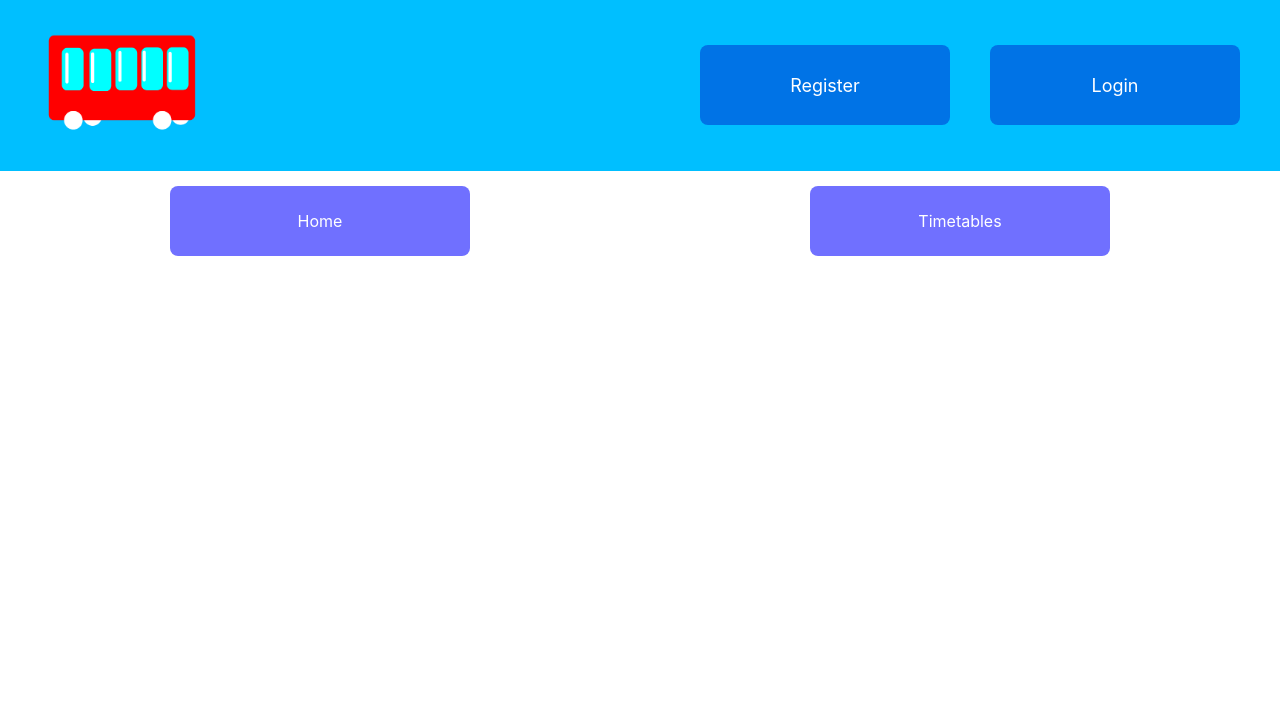
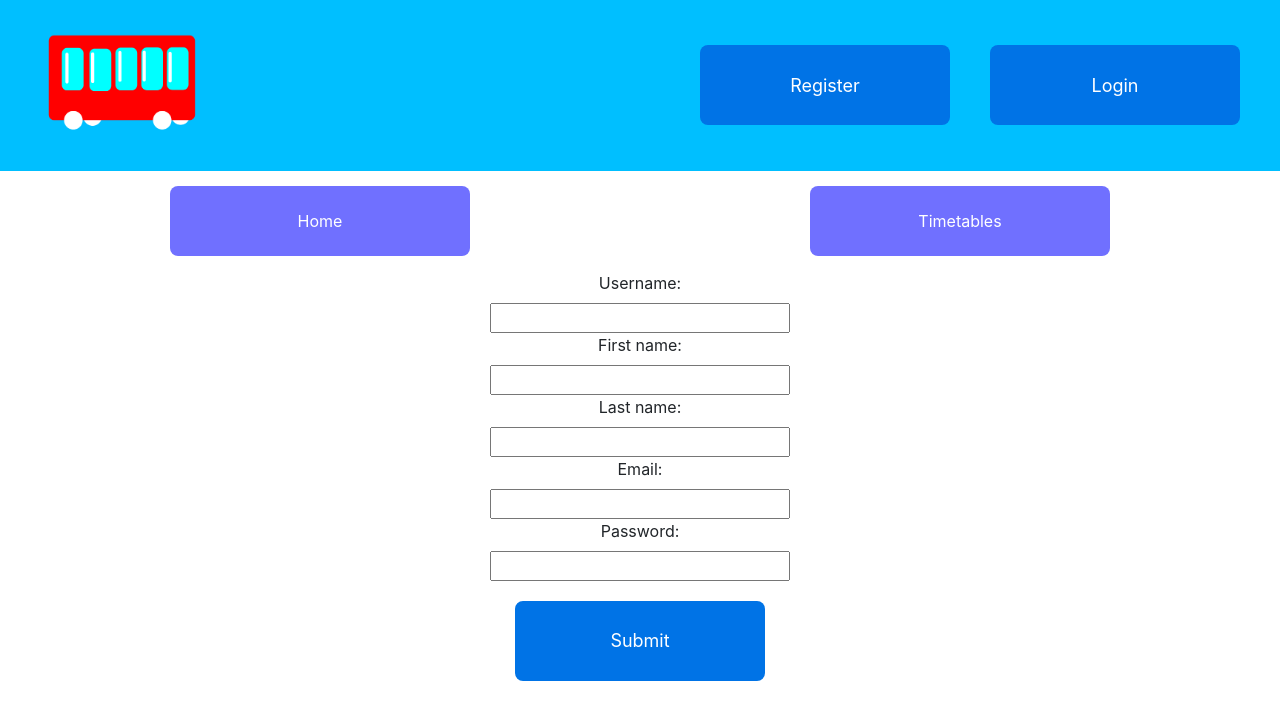
Before and after one commit to ivanav3/bus-project, a React (Vite) app in the folder front_busproject/: page /register in a window 1280 px wide. Shown: the top 720 px of the page. Built offline with nearby package versions, Linux system fonts and the light colour scheme.

Commit message:
Register page added

```diff
--- a/front_busproject/src/App.css
+++ b/front_busproject/src/App.css
@@ -117,3 +117,11 @@ footer{
 .lower-form{
   gap: 30px
 }
+
+.register-lbl{
+  width: 100%;
+}
+
+.register-input{
+  width:300px;
+}
--- a/front_busproject/src/App.jsx
+++ b/front_busproject/src/App.jsx
@@ -7,6 +7,7 @@ import TimetablesPage from "./pages/TimetablesPage";
 import { BrowserRouter, Routes, Route } from "react-router-dom";
 import PagesBar from "./components/PagesBar";
 import Home from "./pages/Home";
+import Register from "./pages/Register";
 
 function App() {
   return (
@@ -17,6 +18,7 @@ function App() {
         <Routes>
           <Route path="/" element={<Home />}></Route>
           <Route path="/timetables" element={<TimetablesPage />}></Route>
+          <Route path="/register" element={<Register />}></Route>
         </Routes>
       </BrowserRouter>
     </div>
--- a/front_busproject/src/components/NavBar.jsx
+++ b/front_busproject/src/components/NavBar.jsx
@@ -1,15 +1,22 @@
 import React from "react";
 import imgSrc from "../assets/img/one.png";
+import { useNavigate } from "react-router-dom";
 
-const NavBar = ({ onClick, label }) => {
+const NavBar = () => {
+  const navigate = useNavigate();
+
+  const onClickRegister = () => {
+    navigate("/register");
+  };
+
   return (
     <div className="navBar">
       <a href="/">
         <img src={imgSrc} alt="bus-picture" className="img" />
       </a>
       <div className="buttons">
-        <button onClick={onClick}>Register</button>
-        <button onClick={onClick}>Login</button>
+        <button onClick={onClickRegister}>Register</button>
+        <button>Login</button>
       </div>
     </div>
   );
--- a/front_busproject/src/components/SearchTimetable.jsx
+++ b/front_busproject/src/components/SearchTimetable.jsx
@@ -114,7 +114,7 @@ const SearchTimetable = ({ search_timetables }) => {
           <div style={{ margin: "10px 10px 10px 10px" }}>
             <label htmlFor="departure">From:</label>
             <input
-              id="departure"
+              id="departure-input"
               type="text"
               value={departureSearchQuery}
               onChange={handleDepartureInputChange}
@@ -146,7 +146,7 @@ const SearchTimetable = ({ search_timetables }) => {
           <div style={{ margin: "10px 10px 10px 10px" }}>
             <label htmlFor="arrival">To:</label>
             <input
-              id="arrival"
+              id="arrival-input"
               type="text"
               value={arrivalSearchQuery}
               onChange={handleArrivalInputChange}
@@ -177,7 +177,7 @@ const SearchTimetable = ({ search_timetables }) => {
           </div>
         </div>
 
-        <div class="upper-form lower-form">
+        <div className="upper-form lower-form">
           <div>
             <label htmlFor="date">Date:</label>
             <input
@@ -193,7 +193,7 @@ const SearchTimetable = ({ search_timetables }) => {
             />
           </div>
 
-          <button type="submit">Submit</button>
+          <button type="submit">Go</button>
           <button onClick={swapCities}>Swap Cities</button>
         </div>
       </form>
--- /dev/null
+++ b/front_busproject/src/pages/Register.jsx
@@ -0,0 +1,121 @@
+import React from "react";
+import { useState } from "react";
+import { useNavigate } from "react-router-dom";
+import axios from "axios";
+
+const Register = () => {
+  let navigate = useNavigate();
+
+  const [formData, setFormData] = useState({
+    username: "",
+    first_name: "",
+    last_name: "",
+    email: "",
+    password: "",
+  });
+
+  const handleChange = (e) => {
+    const { name, value } = e.target;
+    setFormData({
+      ...formData,
+      [name]: value,
+    });
+  };
+
+  const handleSubmit = (e) => {
+    e.preventDefault();
+    axios
+      .post("timetables/user/new", formData)
+      .then((response) => {
+        alert("Successfully registered!");
+        navigate("/");
+      })
+      .catch((error) => {
+        alert("Error occured. Try again!");
+      });
+  };
+
+  return (
+    <form>
+      <div>
+        <label htmlFor="username" className="register-lbl">
+          Username:
+        </label>
+        <input
+          type="text"
+          id="username"
+          name="username"
+          value={formData.username}
+          onChange={handleChange}
+          required
+          className="register-input"
+        />
+      </div>
+
+      <div>
+        <label htmlFor="firstName" className="register-lbl">
+          First name:{" "}
+        </label>
+        <input
+          type="text"
+          id="firstName"
+          name="first_name"
+          value={formData.first_name}
+          onChange={handleChange}
+          required
+          className="register-input"
+        />
+      </div>
+
+      <div>
+        <label htmlFor="lastName" className="register-lbl">
+          Last name:
+        </label>
+        <input
+          type="text"
+          id="lastName"
+          name="last_name"
+          value={formData.last_name}
+          onChange={handleChange}
+          required
+          className="register-input"
+        />
+      </div>
+
+      <div>
+        <label htmlFor="email" className="register-lbl">
+          Email:{" "}
+        </label>
+        <input
+          type="email"
+          id="email"
+          name="email"
+          value={formData.email}
+          onChange={handleChange}
+          required
+          className="register-input"
+        />
+      </div>
+
+      <div>
+        <label htmlFor="password" className="register-lbl">
+          Password:
+        </label>
+        <input
+          type="password"
+          id="password"
+          name="password"
+          value={formData.password}
+          onChange={handleChange}
+          required
+          className="register-input"
+        />
+      </div>
+
+      <button type="submit" onClick={handleSubmit}>
+        Submit
+      </button>
+    </form>
+  );
+};
+export default Register;
```
Also changed, not shown: 2 other files (tests, documents, lock files or other folders).
